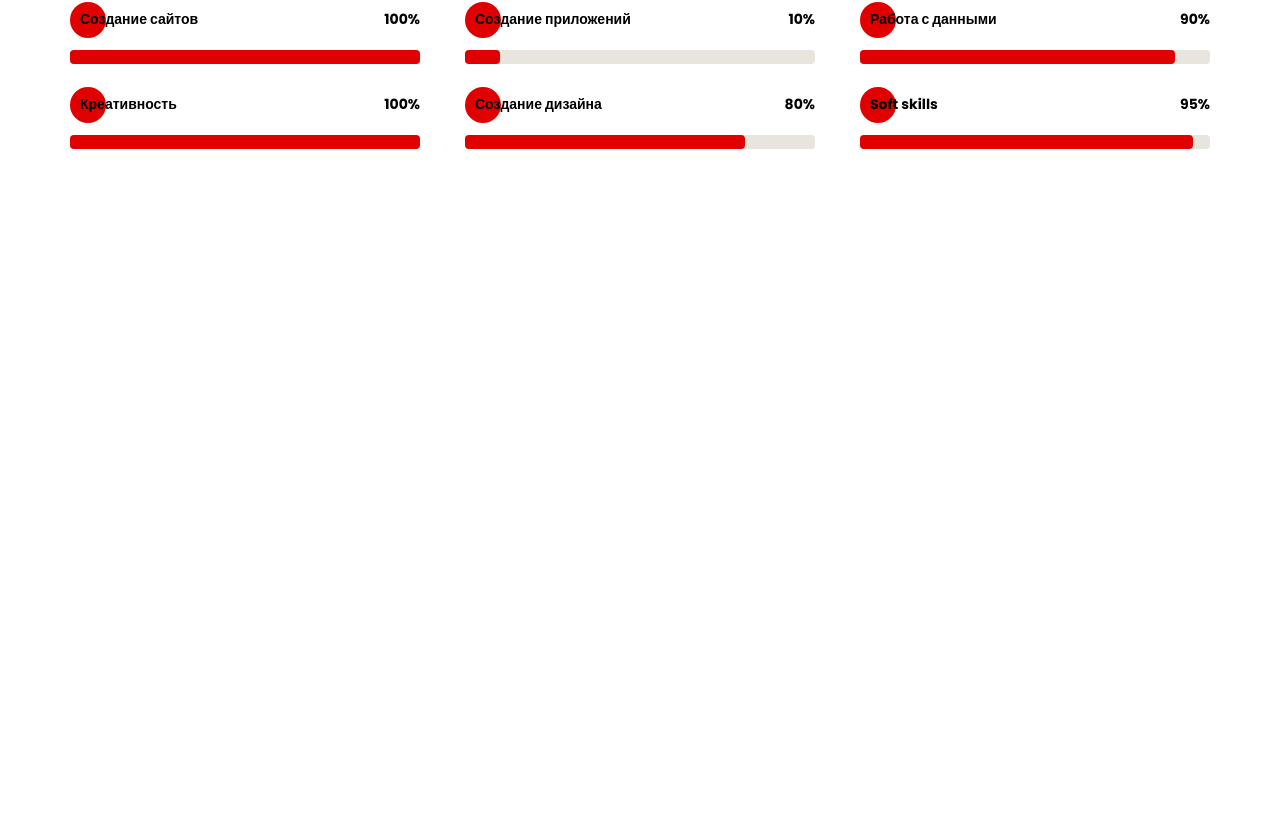
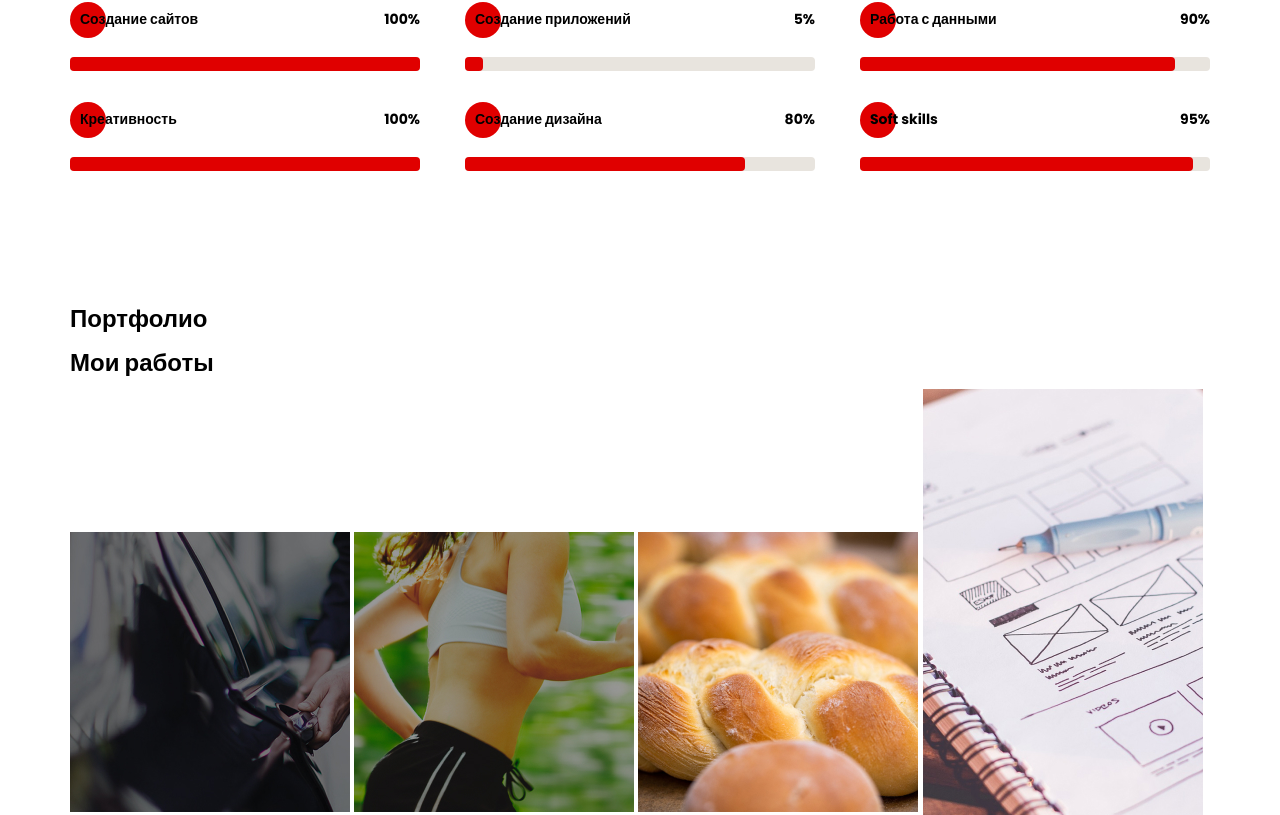
Before and after one commit to yuliiamurlina/portfolio, a website: page src/index.html in a window 1280 px wide. Shown: the part 3158-3973 px from the top of the page. Before the commit the page ends 3459 px from the top, so only its background shows below. Drawn offline with Linux system fonts and the light colour scheme.

Commit message:
portfolio is created

```diff
--- a/src/index.html
+++ b/src/index.html
@@ -199,7 +199,7 @@
                                     <div class="experience__item-subtitle">Курсы по Web-разработке</div>
                                 </div>
                                 <div class="experience__item-body">
-                                    <div class="p experience__item-text">Я прошла курсы Ивана Петриченко "WEB-разработчик 2022", "Полный курс по JavaScript + React - с нуля до результата", "Практический JavaScript (Продвинутый уровень)", "Интенсивное погружение в JavaScript", "Создание административной панели на React.js + PHP", курс Богдана Стащука "JavaScript - Полный Курс По JavaScript".</div>
+                                    <div class="p experience__item-text">Прошла курсы Ивана Петриченко "WEB-разработчик 2022", "Полный курс по JavaScript + React - с нуля до результата", "Практический JavaScript (Продвинутый уровень)", "Интенсивное погружение в JavaScript", "Создание административной панели на React.js + PHP", курс Богдана Стащука "JavaScript - Полный Курс По JavaScript".</div>
                                 </div>
 
                             </div>
@@ -288,15 +288,15 @@
                         <div class="percent-item__number">100%</div>
                     </div>
                     <div class="percent-item__grey"></div>
-                    <div class="percent-item__red" style="width: 100%;"></div>
+                    <div class="percent-item__red"></div>
                 </div>
                 <div class="percent-item">
                     <div class="percent-item__header">
                         <div class="percent-item__title">Создание приложений</div>
-                        <div class="percent-item__number">10%</div>
+                        <div class="percent-item__number">5%</div>
                     </div>
                     <div class="percent-item__grey"></div>
-                    <div class="percent-item__red" style="width: 10%;"></div>
+                    <div class="percent-item__red"></div>
                 </div>
                 <div class="percent-item">
                     <div class="percent-item__header">
@@ -304,7 +304,7 @@
                         <div class="percent-item__number">90%</div>
                     </div>
                     <div class="percent-item__grey"></div>
-                    <div class="percent-item__red" style="width: 90%;"></div>
+                    <div class="percent-item__red"></div>
                 </div>
                 <div class="percent-item">
                     <div class="percent-item__header">
@@ -312,7 +312,7 @@
                         <div class="percent-item__number">100%</div>
                     </div>
                     <div class="percent-item__grey"></div>
-                    <div class="percent-item__red" style="width: 100%;"></div>
+                    <div class="percent-item__red"></div>
                 </div>
                 <div class="percent-item">
                     <div class="percent-item__header">
@@ -320,7 +320,7 @@
                         <div class="percent-item__number">80%</div>
                     </div>
                     <div class="percent-item__grey"></div>
-                    <div class="percent-item__red" style="width: 80%;"></div>
+                    <div class="percent-item__red"></div>
                 </div>
                 <div class="percent-item">
                     <div class="percent-item__header">
@@ -328,13 +328,44 @@
                         <div class="percent-item__number">95%</div>
                     </div>
                     <div class="percent-item__grey"></div>
-                    <div class="percent-item__red" style="width: 95%;"></div>
+                    <div class="percent-item__red"></div>
                 </div>
             </div>
 
         </div>
     </section>
 
+    <section class="portfolio">
+        <div class="container">
+            <h2 class="portfolio__subtitle">Портфолио</h2>
+            <h2 class="portfolio__title">Мои работы</h2>
+            <div class="divider"></div>
+
+            <div class="portfolio-wrapper">
+                <a href="#" class="portfolio__block">
+                    <img src="img/uber.jpg" alt="uber">
+                </a>
+                <a href="#" class="portfolio__block">
+                    <img src="img/pulse.jpg" alt="uber">
+                </a>
+                <a href="#" class="portfolio__block">
+                    <img src="img/bread.jpg" alt="uber">
+                </a>
+                <a href="#" class="portfolio__block" id="plans">
+                    <img src="img/plans.jpg" alt="uber">
+                </a>
+                <a href="#" class="portfolio__block">
+                    <img src="img/ipad.jpg" alt="uber">
+                </a>
+                <a href="#" class="portfolio__block" id="mac">
+                    <img src="img/mac.jpg" alt="uber">
+                </a>
+
+            </div>
+        </div>
+    </section>
+
+
     <script src="js/sript.js"></script>
 </body>
 </html>
--- a/src/js/sript.js
+++ b/src/js/sript.js
@@ -8,3 +8,9 @@ hamburger.addEventListener('click', () => {
 closeElem.addEventListener('click', () => {
     menu.classList.remove('active');
 });
+
+const counter = document.querySelectorAll('.percent-item__number'),
+    lines = document.querySelectorAll('.percent-item__red');
+counter.forEach((item, i) => {
+    lines[i].style.width = item.innerHTML;
+} )
--- /dev/null
+++ b/src/sass/blocks/_portfolio.sass
@@ -0,0 +1,32 @@
+.portfolio
+    min-height: 806px
+    padding-bottom: 60px
+    &__subtitle
+        @include title-16
+        @include before-circle
+        text-align: center
+        &::before
+            left: 50%
+            transform: translateX(-50%)
+    &__title
+        @include title-36
+        text-align: center
+    .divider
+        @include divider
+        margin: 25px auto 60px
+    &-wrapper
+        display: grid
+        grid-template-columns: repeat(4, 1fr)
+        grid-template-rows: repeat(2, 1fr)
+        gap: 5px
+    #plans
+        grid-row: 1/3
+        grid-column: 4/5
+    #mac
+        grid-column: 2/4
+    &__block
+        img
+            width: 100%
+        &:hover
+            transform: scale(1.05)
+            transition: .5s all
--- a/src/sass/blocks/_skills.sass
+++ b/src/sass/blocks/_skills.sass
@@ -41,7 +41,7 @@
         grid-template-columns: repeat(3, 1fr)
         grid-template-rows: repeat(2, 1fr)
         column-gap: 45px
-        row-gap: 30px
+        row-gap: 38px
         &-item
             position: relative
             &__header
@@ -59,10 +59,10 @@
                 background: #E8E4DE
                 height: 14px
                 border-radius: 4px
-                margin-top: 20px
+                margin-top: 27px
             &__red
                 position: absolute
                 background: $main_color
                 height: 14px
                 border-radius: 4px
-                top: 41px
+                top: 48px
--- a/src/sass/style.sass
+++ b/src/sass/style.sass
@@ -16,5 +16,6 @@
 @import 'blocks/_about'
 @import 'blocks/_experience'
 @import 'blocks/_skills'
+@import 'blocks/_portfolio'
 
 @import 'main/_media'
```
Also changed, not shown: dist/css/style.min.css, dist/index.html, dist/js/sript.js, src/css/style.min.css.
